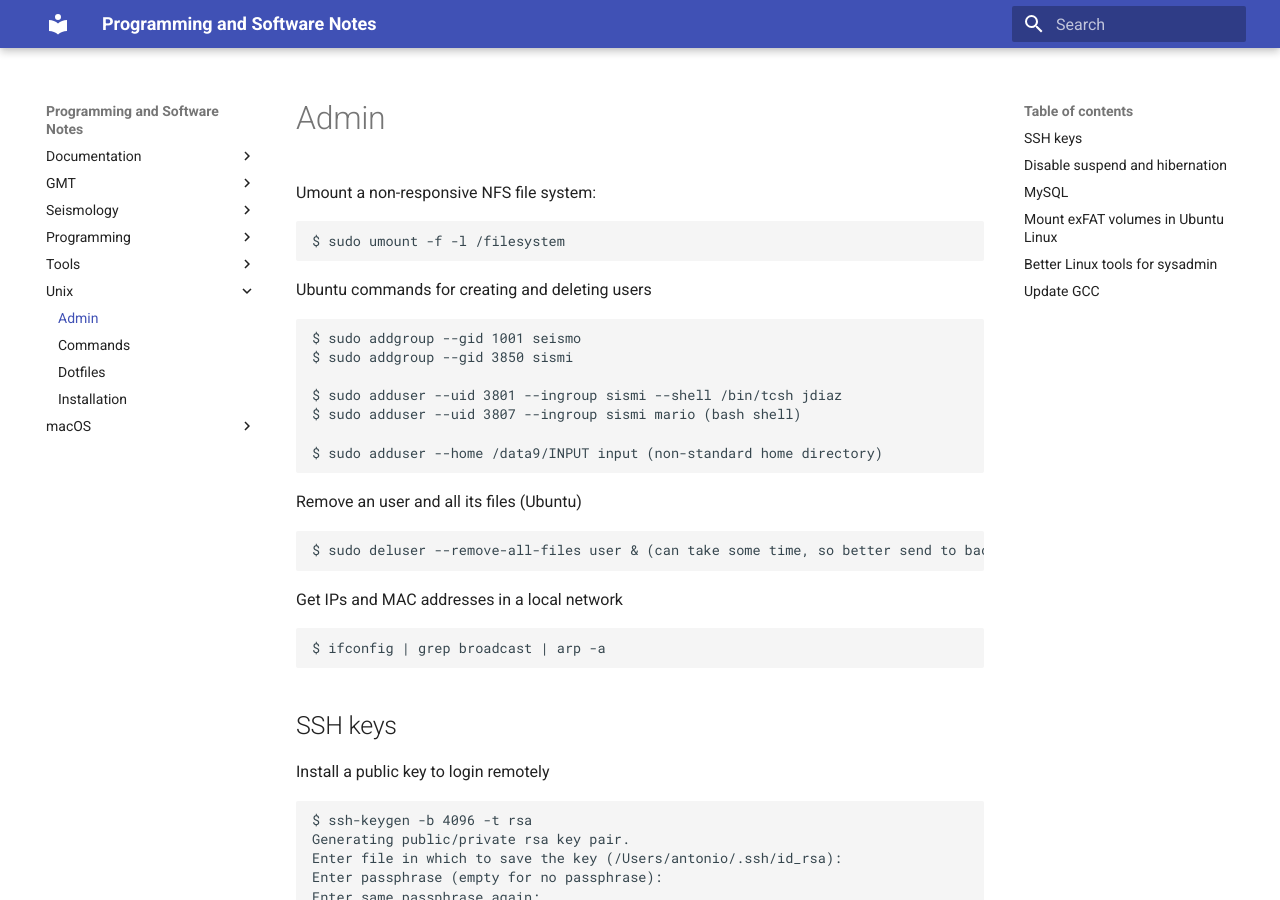
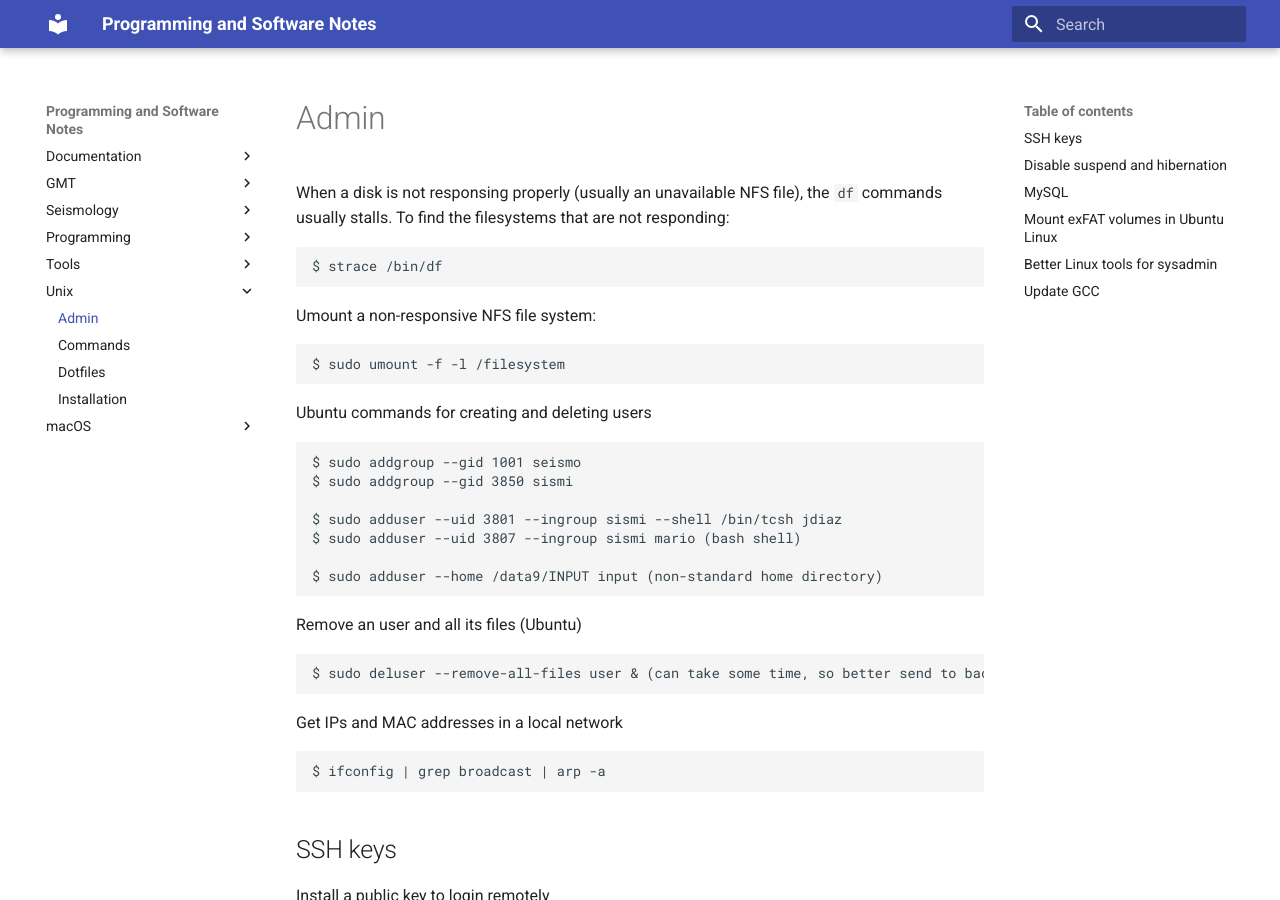
Before and after one commit to avillasenorh/Programming_Notes, an MkDocs documentation site: the page built from docs/unix/admin.md, in a window 1280 px wide and 900 px high. Built offline with MkDocs 1.6.1 and Material for MkDocs 9.7.7, drawn with Linux system fonts in a browser that asks for light colours.

Commit message:
Added images for installation and strace command in admin

```diff
--- a/docs/unix/admin.md
+++ b/docs/unix/admin.md
@@ -1,4 +1,10 @@
 # Admin
+
+When a disk is not responsing properly (usually an unavailable NFS file),
+the `df` commands usually stalls. To find the filesystems that are not
+responding:
+
+    $ strace /bin/df
 
 Umount a non-responsive NFS file system:
 
```
Also changed, not shown: docs/macos/Add_a_Mail_account.png (added), docs/macos/iCloud_certifcate.png (added), docs/macos/install_certificates.png (added), docs/macos/mail_servers.png (added), docs/macos/python_successful_installation.png (added).
